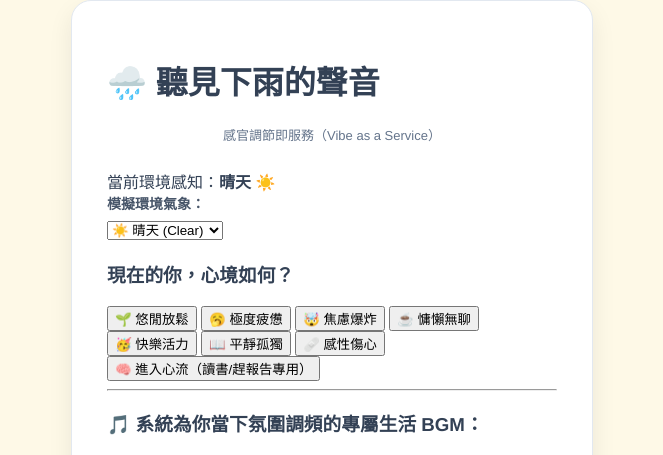
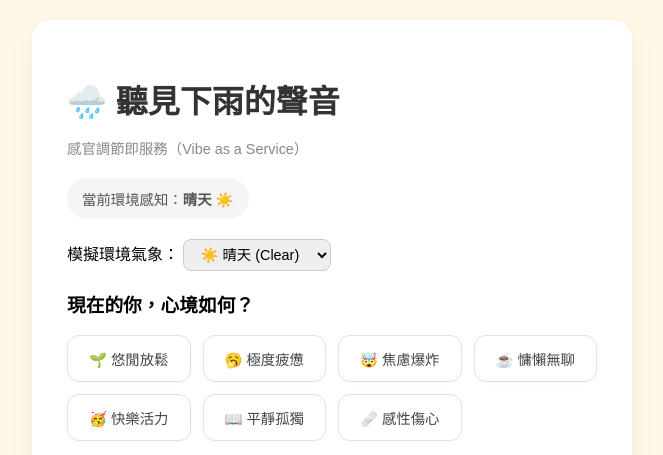
Before and after one commit to anita920813/flask-hw, a Flask app: page / in a window 1280 px wide. Shown: the top 455 px of the page, without its empty margins (308-971 px from the left). Run offline with Flask 3, Linux system fonts and the light colour scheme; data that the repository does not hold is empty; grey boxes are pictures that could not be loaded.

Commit message:
Update style.css

```diff
--- a/static/style.css
+++ b/static/style.css
@@ -1,105 +1,131 @@
-/* static/style.css */
+/* 全域文青風中文字體優化 */
 body {
-    font-family: 'Helvetica Neue', Arial, sans-serif;
-    background-color: #f0f4f8;
-    color: #334155;
+    font-family: 'PingFang TC', 'Microsoft JhengHei', sans-serif;
+    margin: 0;
+    padding: 20px;
     display: flex;
     justify-content: center;
     align-items: center;
     min-height: 100vh;
-    margin: 0;
 }
 
+/* 主白色卡片容器 */
 .container {
-    background-color: #ffffff;
+    background: #ffffff;
     padding: 35px;
     border-radius: 20px;
-    shadow-shadow: 0 10px 25px -5px rgba(0, 0, 0, 0.1);
-    box-shadow: 0 10px 25px rgba(15, 23, 42, 0.08);
+    box-shadow: 0 10px 30px rgba(0, 0, 0, 0.05);
+    max-width: 600px;
     width: 100%;
-    max-width: 450px;
-    border: 1px solid #e2e8f0;
+    box-sizing: border-box; /* 確保 padding 不會撐破寬度 */
 }
 
-h2 {
-    color: #0f766e;
-    margin-top: 0;
-    margin-bottom: 8px;
-    font-size: 24px;
-    text-align: center;
+header h1 {
+    color: #333333;
+    margin-bottom: 5px;
 }
 
 .subtitle {
-    font-size: 13px;
-    color: #64748b;
-    text-align: center;
-    margin-bottom: 25px;
-}
-
-.form-group {
+    color: #888888;
+    font-size: 0.9rem;
     margin-bottom: 20px;
 }
 
-label {
-    display: block;
-    font-weight: 600;
-    margin-bottom: 8px;
-    font-size: 14px;
-    color: #475569;
+.weather-badge {
+    background: #f4f6f6;
+    padding: 10px 15px;
+    border-radius: 30px;
+    display: inline-block;
+    font-size: 0.9rem;
+    color: #555555;
+    margin-bottom: 20px;
 }
 
-input[type="text"] {
-    width: 100%;
-    padding: 12px;
-    border: 1px solid #cbd5e1;
-    border-radius: 10px;
-    font-size: 14px;
-    box-sizing: border-box;
-    transition: all 0.2s;
+/* 下拉選單高級化 */
+select {
+    padding: 6px 12px;
+    border-radius: 8px;
+    border: 1px solid #cccccc;
+    font-size: 0.9rem;
+    outline: none;
 }
 
-input[type="text"]:focus {
-    outline: none;
-    border-color: #0f766e;
-    box-shadow: 0 0 0 3px rgba(15, 118, 110, 0.15);
+/* 🟢 按鈕大軍網格整容 */
+.button-grid {
+    display: grid;
+    grid-template-columns: repeat(auto-fit, minmax(120px, 1fr));
+    gap: 12px;
+    margin-top: 15px;
 }
 
-.btn-submit {
+/* 文青風心情按鈕基礎樣式 */
+.mood-btn {
+    background: #ffffff;
+    border: 1px solid #e0e0e0;
+    padding: 12px 8px;
+    border-radius: 12px;
+    font-size: 0.9rem;
+    color: #444444;
+    cursor: pointer;
+    transition: all 0.3s ease; /* 絲滑的過渡動畫 */
+    box-shadow: 0 2px 5px rgba(0,0,0,0.02);
+}
+
+/* 當滑鼠滑過按鈕時的「呼吸微浮空」效果 */
+.mood-btn:hover {
+    background: #34495e;
+    color: #ffffff;
+    transform: translateY(-3px); /* 往上飄起 3 像素 */
+    box-shadow: 0 5px 15px rgba(52, 73, 94, 0.2);
+}
+
+/* 🧠 深度專注特殊按鈕整形 */
+.focus-zone {
+    margin-top: 20px;
+}
+
+.focus-btn {
     width: 100%;
-    background-color: #0f766e;
+    background: #2c3e50;
     color: white;
     border: none;
     padding: 14px;
-    font-size: 16px;
-    font-weight: 600;
-    border-radius: 10px;
+    border-radius: 12px;
+    font-size: 0.95rem;
+    font-weight: bold;
     cursor: pointer;
-    transition: background-color 0.2s;
-    margin-top: 10px;
+    transition: all 0.3s ease;
 }
 
-.btn-submit:hover {
-    background-color: #115e59;
+.focus-btn:hover {
+    background: #e74c3c; /* 懸浮時變成熱血的紅色 */
+    transform: translateY(-2px);
+    box-shadow: 0 5px 15px rgba(231, 76, 60, 0.3);
 }
 
-.result-box {
-    margin-top: 25px;
-    padding: 15px 20px;
-    background-color: #f0fdfa;
-    border-left: 5px solid #0f766e;
-    border-radius: 8px;
+/* 🟥 完美解決 YouTube 超出框框的響應式設計（RWD） */
+.video-container {
+    position: relative;
+    width: 100%;
+    padding-bottom: 56.25%; /* 完美的 16:9 螢幕比例黃金密碼 */
+    height: 0;
+    overflow: hidden;
+    border-radius: 12px;
+    box-shadow: 0 5px 20px rgba(0,0,0,0.1);
+    margin-top: 15px;
 }
 
-.result-box h3 {
-    margin: 0 0 5px 0;
-    font-size: 14px;
-    color: #115e59;
+.video-container iframe {
+    position: absolute;
+    top: 0;
+    left: 0;
+    width: 100%;
+    height: 100%;
+    border: 0;
 }
 
-.result-box p {
-    margin: 0;
-    font-size: 15px;
-    line-height: 1.5;
-    color: #0f766e;
-    font-weight: 500;
+.player-section h3 {
+    color: #555555;
+    font-size: 1rem;
+    margin-top: 25px;
 }
```
